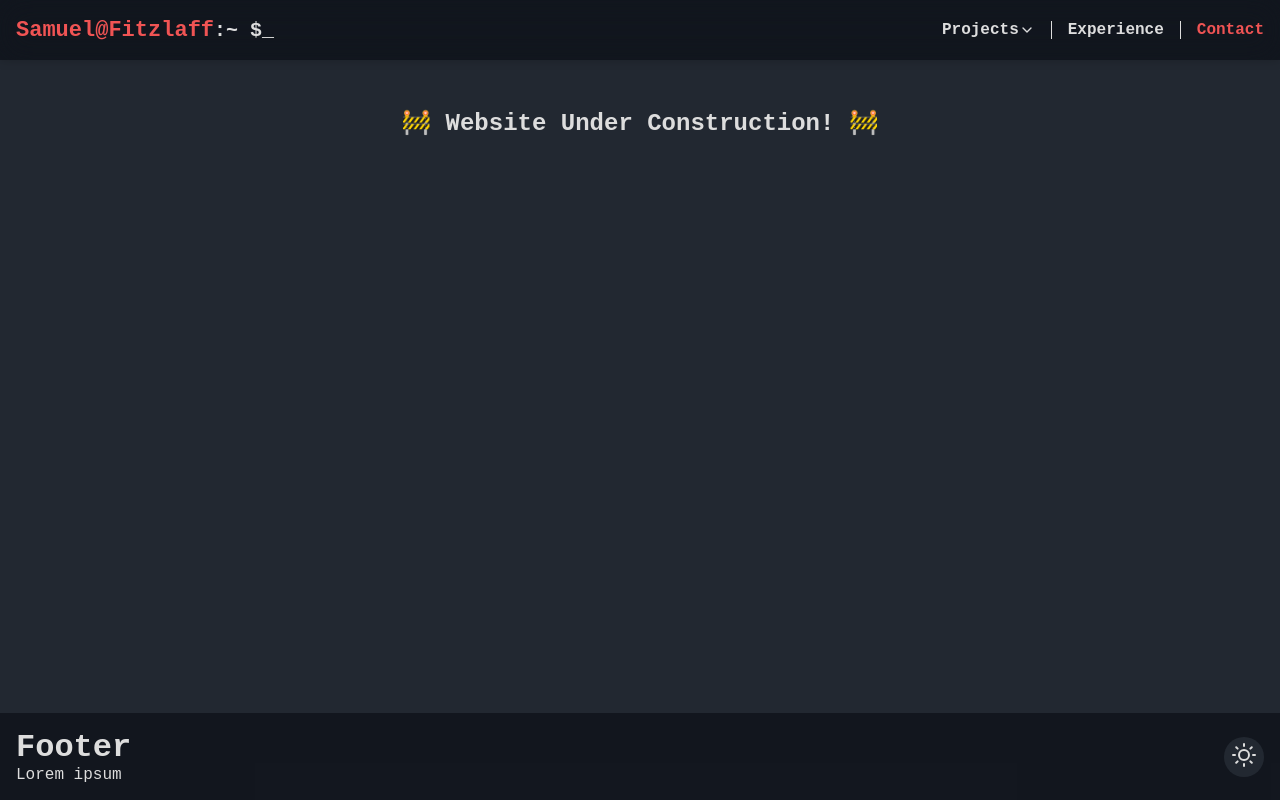
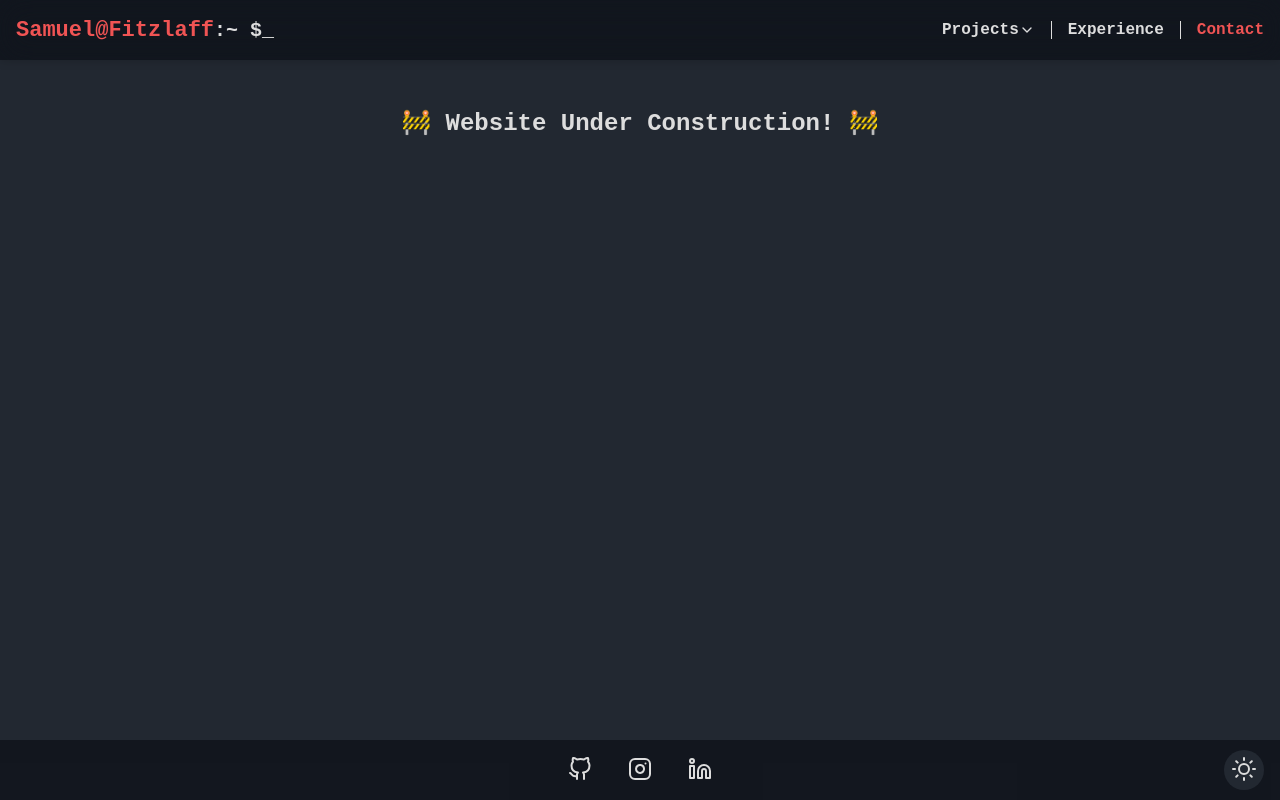
Before and after one commit to SamuelTobiasFitzlaff/SamuelTobiasFitzlaff.github.io, a Next.js app: page / in a window 1280 px wide. Built offline with nearby package versions, Linux system fonts and the light colour scheme.

Commit message:
feat: footer buttons

```diff
--- a/src/components/Layout/Footer/index.tsx
+++ b/src/components/Layout/Footer/index.tsx
@@ -1,7 +1,8 @@
 import { useEffect, useState } from "react";
-import { FooterContainer, ThemeToggle } from "./styles";
+import { FooterContainer, SocialsButton, ThemeToggle } from "./styles";
 
-import { Sun, Moon } from "react-feather";
+import { Sun, Moon, GitHub, Instagram, Linkedin } from "react-feather";
+import Link from "next/link";
 
 export default function Footer() {
   const [theme, setTheme] = useState("dark");
@@ -22,10 +23,21 @@ export default function Footer() {
 
   return (
     <FooterContainer>
-      <div>
-        <h1>Footer</h1>
-        <p>Lorem ipsum</p>
-      </div>
+      <Link href="https://github.com/SamuelTobiasFitzlaff" target="_blank">
+        <SocialsButton>
+          <GitHub />
+        </SocialsButton>
+      </Link>
+      <Link href="/" target="_blank">
+        <SocialsButton>
+          <Instagram />
+        </SocialsButton>
+      </Link>
+      <Link href="/" target="_blank">
+        <SocialsButton>
+          <Linkedin />
+        </SocialsButton>
+      </Link>
       <ThemeToggle onClick={toggleTheme}>
         {theme === "dark" ? <Sun /> : <Moon />}
       </ThemeToggle>
--- a/src/components/Layout/Footer/styles.ts
+++ b/src/components/Layout/Footer/styles.ts
@@ -4,11 +4,30 @@ import styled from "styled-components";
 export const FooterContainer = styled.div`
   background-color: rgb(var(--background-secondary), 0.788);
   color: rgb(var(--text-secondary));
-  padding: 1rem;
+
+  position: relative;
 
   display: flex;
-  justify-content: space-between;
   align-items: center;
+
+  justify-content: center;
+`;
+
+export const SocialsButton = styled(Button)`
+  background-color: transparent;
+  height: var(--header-height);
+  aspect-ratio: 1/1;
+
+  cursor: pointer;
+
+  border: none;
+  outline: 1px solid transparent;
+
+  transition: background-color 0.2s ease-in-out;
+
+  &:hover {
+    background-color: rgb(var(--accent-primary), 0.25);
+  }
 `;
 
 export const ThemeToggle = styled(Button)`
@@ -16,6 +35,9 @@ export const ThemeToggle = styled(Button)`
   color: rgb(var(--text-primary));
   border: 1px solid transparent;
 
+  position: absolute;
+  right: 1rem;
+
   width: 2.5rem;
   height: 2.5rem;
   border-radius: 100vmax;
```
